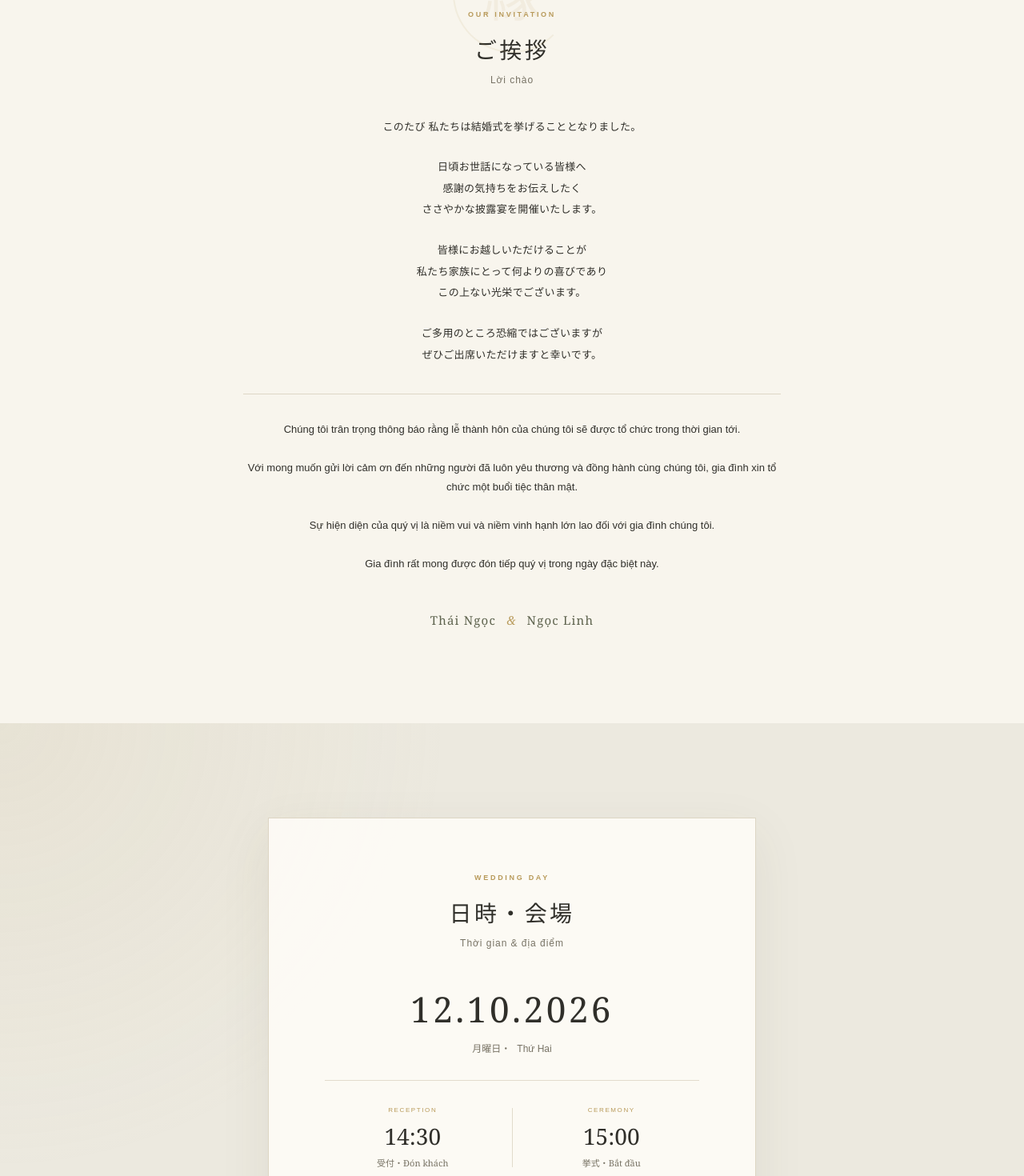
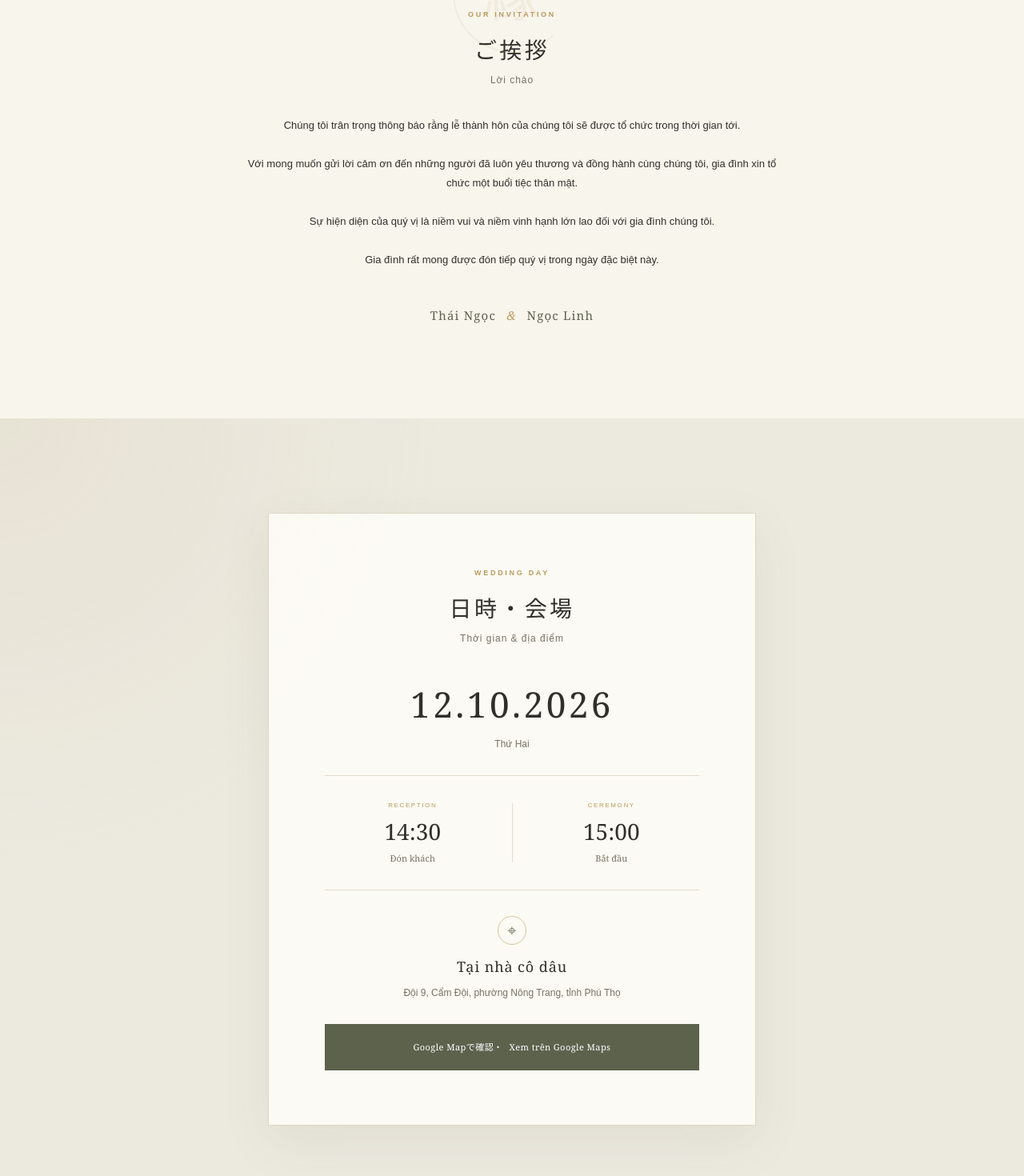
Before and after one commit to vothaingoc/wedding, a Next.js app: page / in a window 1280 px wide. Shown: the part 986-2456 px from the top of the page at 80% size. Built offline with nearby package versions, Linux system fonts and the light colour scheme.

Commit message:
Remove bilingual language option

```diff
--- a/app/WeddingInvitation.tsx
+++ b/app/WeddingInvitation.tsx
@@ -72,7 +72,7 @@ function SectionHeading({
 }
 
 export default function WeddingInvitation() {
-  const [language, setLanguage] = useState<LanguageMode>("both");
+  const [language, setLanguage] = useState<LanguageMode>("vi");
   const [form, setForm] = useState<RsvpData>(emptyRsvp);
   const [formState, setFormState] = useState<
     "idle" | "sending" | "success" | "demo" | "error" | "copied"
@@ -181,7 +181,6 @@ export default function WeddingInvitation() {
         {([
           ["ja", "日本語"],
           ["vi", "Tiếng Việt"],
-          ["both", "日本語・Việt"],
         ] as const).map(([value, label]) => (
           <button
             key={value}
--- a/app/globals.css
+++ b/app/globals.css
@@ -277,12 +277,6 @@ main {
   line-height: 1.85;
 }
 
-.mode-both.prose .copy-vi {
-  margin-top: 36px;
-  padding-top: 32px;
-  border-top: 1px solid var(--line);
-}
-
 .signature {
   margin-top: 46px;
   color: var(--olive-deep);
@@ -331,14 +325,6 @@ main {
   font-size: 12px;
 }
 
-.date-display .mode-both {
-  display: flex;
-  justify-content: center;
-  gap: 8px;
-}
-
-.date-display .mode-both .copy-ja::after { content: "・"; }
-
 .time-grid {
   display: grid;
   grid-template-columns: 1fr 1px 1fr;
@@ -379,8 +365,6 @@ main {
 
 .time-grid .copy-ja,
 .time-grid .copy-vi { display: inline; }
-
-.time-grid .mode-both .copy-ja::after { content: "・"; }
 
 .venue { padding: 32px 0 25px; }
 
--- a/src/config/wedding.ts
+++ b/src/config/wedding.ts
@@ -1,4 +1,4 @@
-export type LanguageMode = "ja" | "vi" | "both";
+export type LanguageMode = "ja" | "vi";
 
 export const wedding = {
   groomName: "Thái Ngọc",
@@ -24,7 +24,7 @@ export const wedding = {
     "https://docs.google.com/forms/d/e/1FAIpQLSfeipE5jx_QjrvkRQfK-W8YrsRmFv1r42Km21t7SBDrHZPReQ/formResponse",
   rsvpEntryId: "entry.1680294984",
   showTimeline: false,
-  languages: ["ja", "vi", "both"] as LanguageMode[],
+  languages: ["ja", "vi"] as LanguageMode[],
   timeline: [
     { time: "10:30", label: { ja: "受付", vi: "Đón khách" } },
     { time: "11:00", label: { ja: "挙式", vi: "Lễ thành hôn" } },
```
